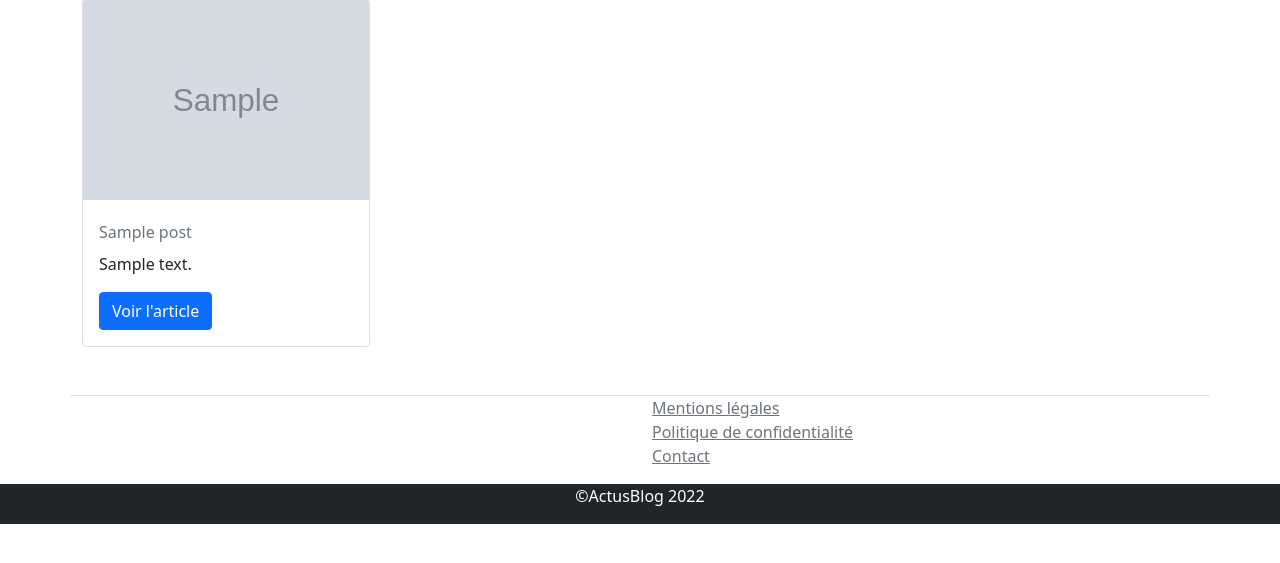
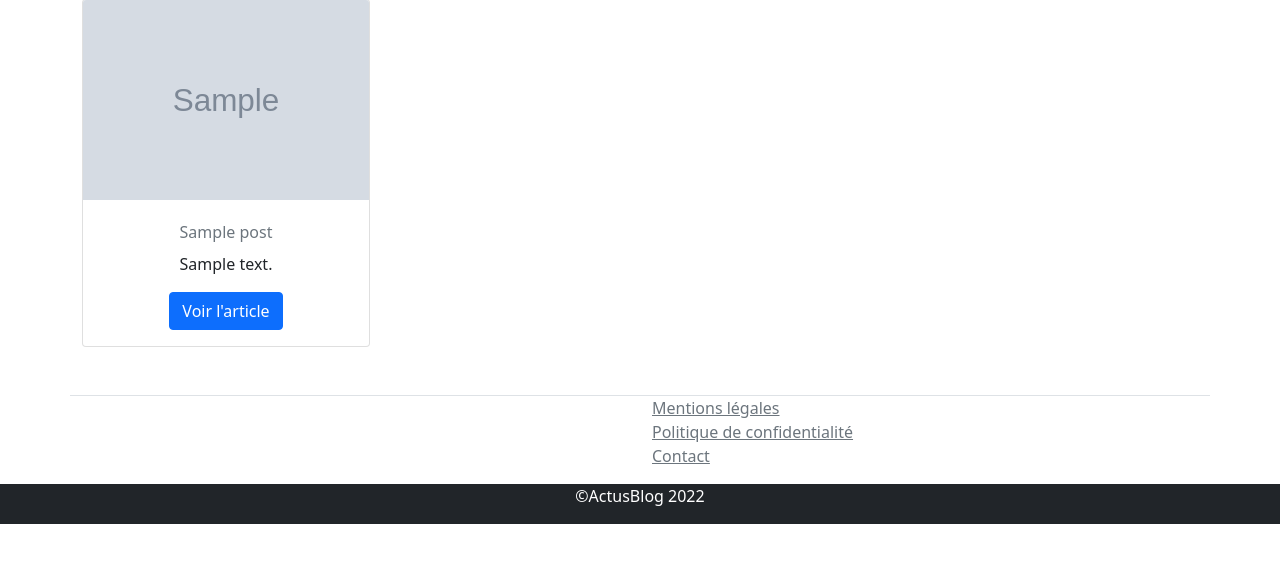
Before and after one commit to KevinL45/newsactu, a Symfony app: template templates/default/home.html.twig in a window 1280 px wide. Shown: the part 121-684 px from the top of the page. Run offline with Twig, Linux system fonts and the light colour scheme; the template is opened without the code that fills it: most values are stand-ins (such as "Sample title", 1, 10 or a date in 2020); grey boxes marked "Sample" are stand-in pictures; some libraries are stand-ins or nearby versions.

Commit message:
commentaire correction

```diff
--- a/templates/default/home.html.twig
+++ b/templates/default/home.html.twig
@@ -12,7 +12,7 @@
                 </div>
         </div>
 
-        <div class="row">
+        <div class="row text-center">
         {% for post in posts %}
         <div class="col-3">
                 <div class="card" style="width: 18rem;">
--- a/templates/post/show.html.twig
+++ b/templates/post/show.html.twig
@@ -27,8 +27,11 @@
 
     </div>
 </div>
+{% if app.user %}
 
 {{ render( url('add_commentary',{'id' : post.id}) )}}
+
+{% endif %}
 <h3>Espace commentaires</h3>
 {% if commentaries is not null %}
 
```
